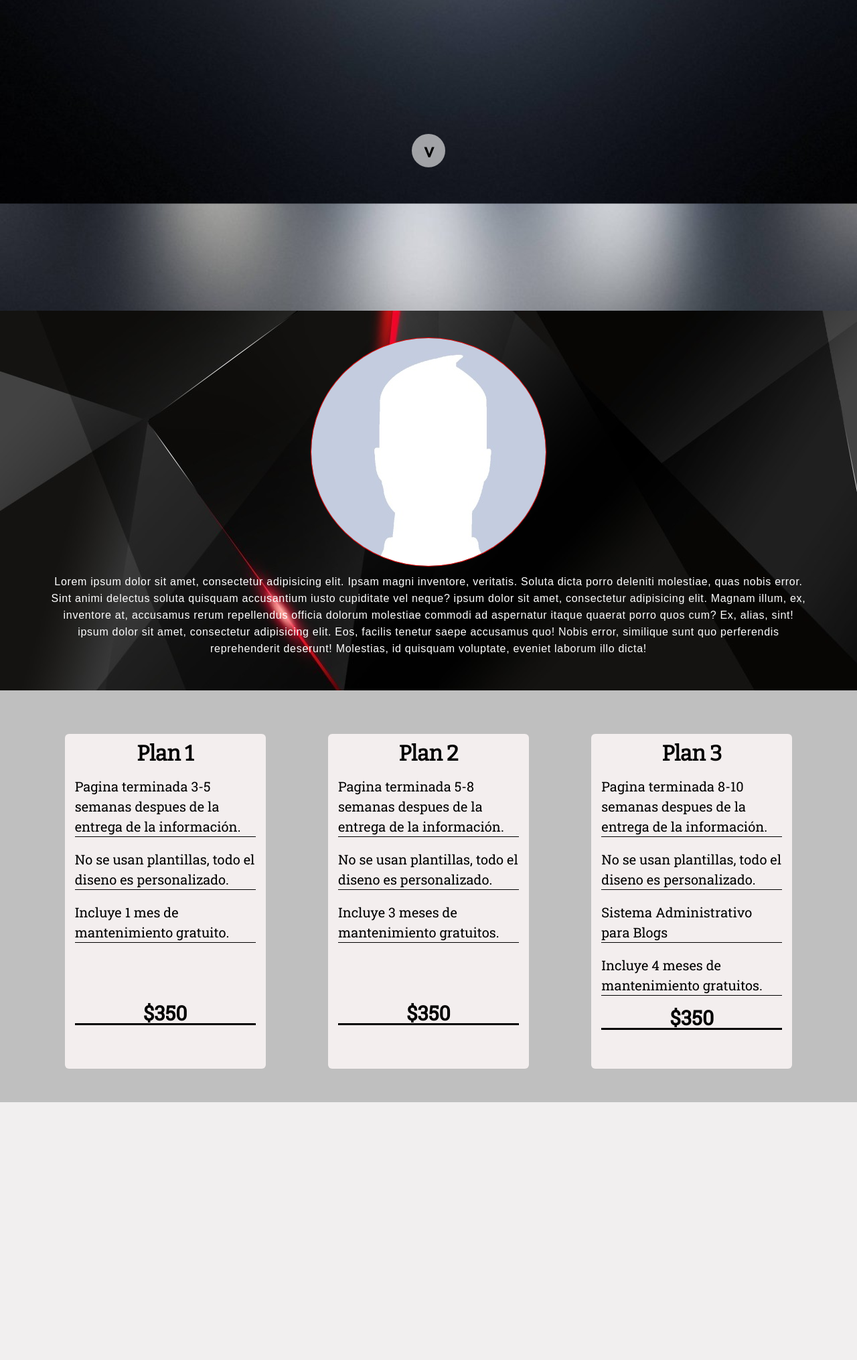
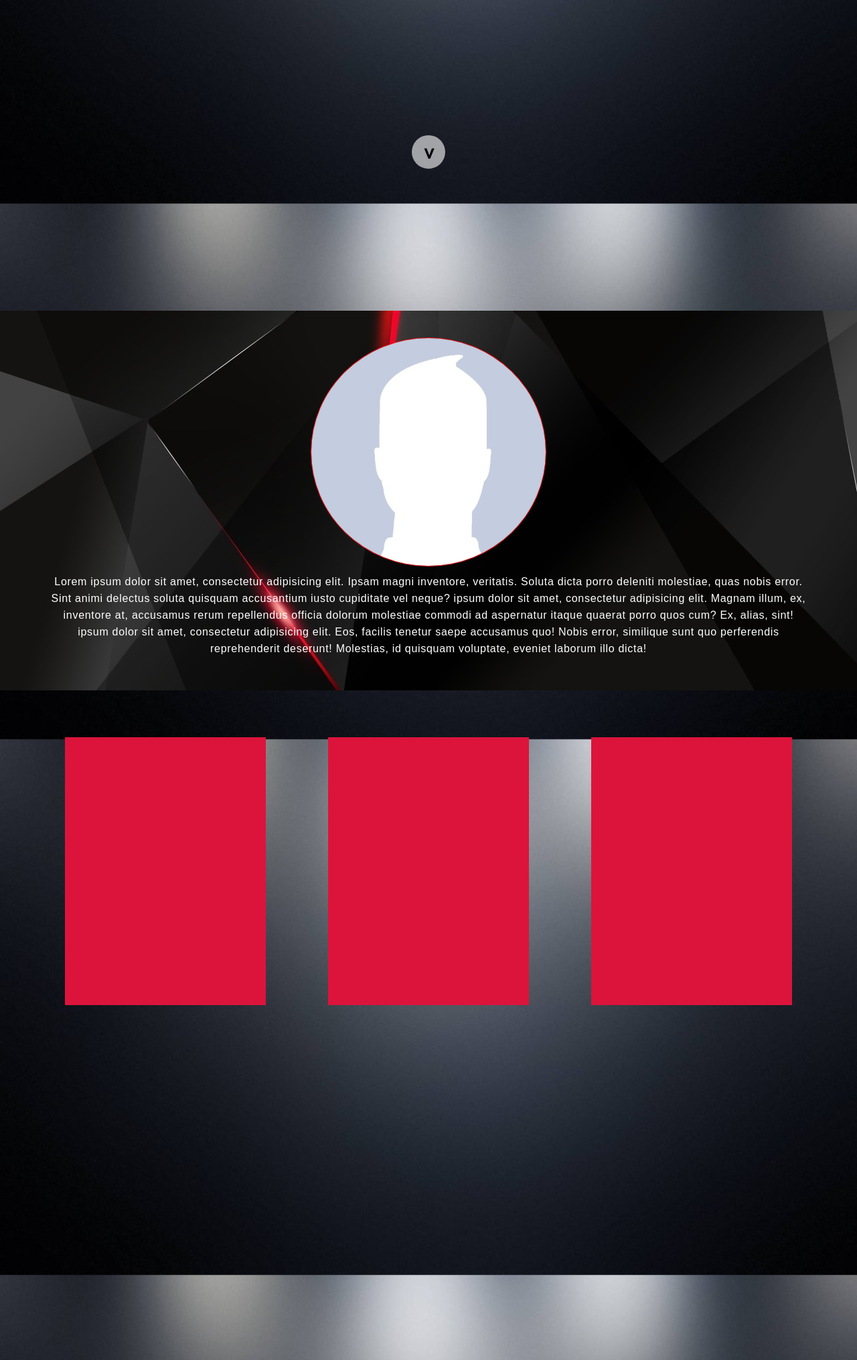
Before and after one commit to Sershock30/scmdev, a PHP site: page / in a window 1280 px wide. Shown: the part 496-2527 px from the top of the page at 67% size. Before the commit the page ends 2142 px from the top, so only its background shows below. Run offline with PHP 8.4, Linux system fonts and the light colour scheme; some web fonts are replaced.

Commit message:
UpdateRotation1

```diff
--- a/index.html
+++ b/index.html
@@ -53,52 +53,28 @@
 			<p>Lorem ipsum dolor sit amet, consectetur adipisicing elit. Ipsam magni inventore, veritatis. Soluta dicta porro deleniti molestiae, quas nobis error. Sint animi delectus soluta quisquam accusantium iusto cupiditate vel neque? ipsum dolor sit amet, consectetur adipisicing elit. Magnam illum, ex, inventore at, accusamus rerum repellendus officia dolorum molestiae commodi ad aspernatur itaque quaerat porro quos cum? Ex, alias, sint! ipsum dolor sit amet, consectetur adipisicing elit. Eos, facilis tenetur saepe accusamus quo! Nobis error, similique sunt quo perferendis reprehenderit deserunt! Molestias, id quisquam voluptate, eveniet laborum illo dicta!</p>
 		</div>
 		<div class="planes-desarrollo" id="desarrollo">
-			<div class="plan">
-				<h1>Plan 1</h1>
-				<ul>
-					<li>Pagina terminada 3-5 semanas despues de la entrega de la informaci&oacute;n.</li>
-					<br>
-					<li>No se usan plantillas, todo el diseno es personalizado.</li>
-					<br>
-					<li>Incluye 1 mes de mantenimiento gratuito.</li>
-					<br>
-					<br>
-					<br>
-					<br>
-					<br>
-					<li><h2>$350</h2></li>
-				</ul>
+			<div class="contenedor">
+				<div class="carta">
+					<div class="lado frente"></div>
+					<div class="lado atras"></div>
+				</div>
 			</div>
-			<div class="plan">
-				<h1>Plan 2</h1>
-				<ul>
-					<li>Pagina terminada 5-8 semanas despues de la entrega de la informaci&oacute;n.</li>
-					<br>
-					<li>No se usan plantillas, todo el diseno es personalizado.</li>
-					<br>
-					<li>Incluye 3 meses de mantenimiento gratuitos.</li>
-					<br>
-					<br>
-					<br>
-					<br>
-					<br>
-					<li><h2>$350</h2></li>
-				</ul>
+
+			<div class="contenedor">
+				<div class="carta">
+					<div class="lado frente"></div>
+					<div class="lado atras"></div>
+				</div>
 			</div>
-			<div class="plan">
-				<h1>Plan 3</h1>
-				<ul>
-					<li>Pagina terminada 8-10 semanas despues de la entrega de la informaci&oacute;n.</li>
-					<br>
-					<li>No se usan plantillas, todo el diseno es personalizado.</li>
-					<br>
-					<li>Sistema Administrativo para Blogs</li>
-					<br>
-					<li>Incluye 4 meses de mantenimiento gratuitos.</li>
-					<br>
-					<li><h2>$350</h2></li>
-				</ul>
+
+			<div class="contenedor">
+				<div class="carta">
+					<div class="lado frente"></div>
+					<div class="lado atras"></div>
+				</div>
 			</div>
+
+
 		</div>
 		<a class="volver" id="volver" href="#inicio">^</a>
 		<footer>
--- a/style/main.css
+++ b/style/main.css
@@ -182,47 +182,50 @@ header a:hover{
 
 .planes-desarrollo{
 	box-sizing:border-box;
-	background-color:#BFBFBF;
 	display: flex;
 	flex-wrap: wrap;
 	justify-content:space-around;
 	padding:50px;
+	height: 1000px;
 }
 
-.plan{
-	margin-top:15px;
-	background-color:#F3EEEE;
-	text-align:center;
+.contenedor{
+	margin-top:20px;
+	height: 400px;
 	width: 300px;
-	height: 500px;
-	border-radius:6px;
+
+	-webkit-perspective:700;
 }
 
-.plan h1{
-	padding-top:10px;
-	font-family: 'Bitter', serif;
-	color:black;
+.carta{
+	height: 100%;
+	width: 100%;
+
+	position: relative;
+	transform-style: preserve-3d;
+	transition:1s;
 }
 
-.plan ul{
-	box-sizing:border-box;
-	padding:15px;
-	list-style:none;
+.carta:hover{
+	transform: rotateY(180deg);
 }
 
-.plan ul li{
-	border-bottom:1px solid black;
-	text-align:left;
-	color:black;
-	font-family: 'Roboto Slab', monospace;
-	font-weight:0;
-	line-height:30px;
-	font-size:20px;
+.lado{
+	width: 100%;
+	height: 100%;
+	backface-visibility: hidden;
+
+	position: absolute;
 }
 
-.plan ul li h2{
-	text-align:center;
-	border-bottom:2px solid black;
+.frente{
+	background-color:crimson;
+
+}
+
+.atras{
+	background-color: green;
+	transform: rotateY(180deg);
 }
 
 .volver{
```
